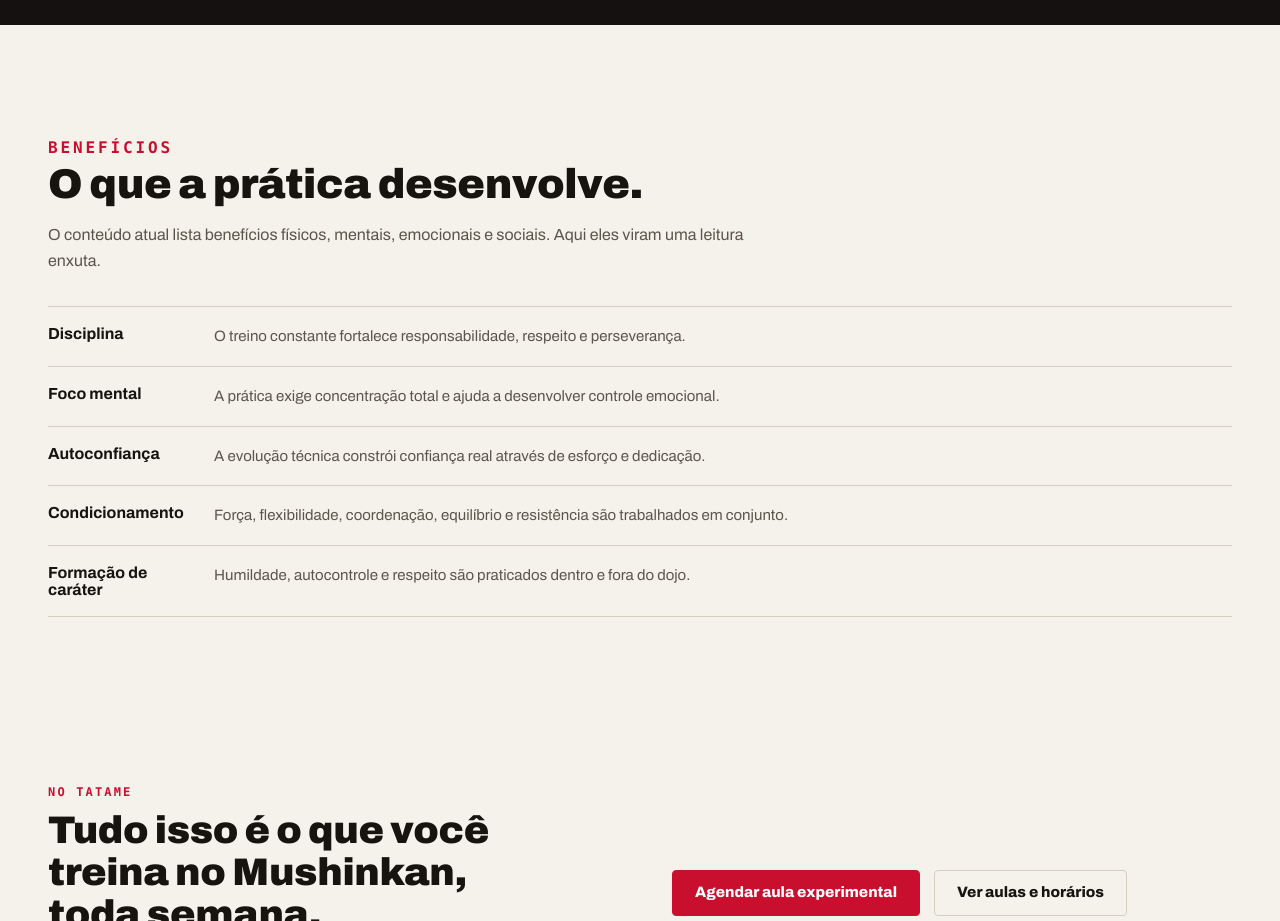
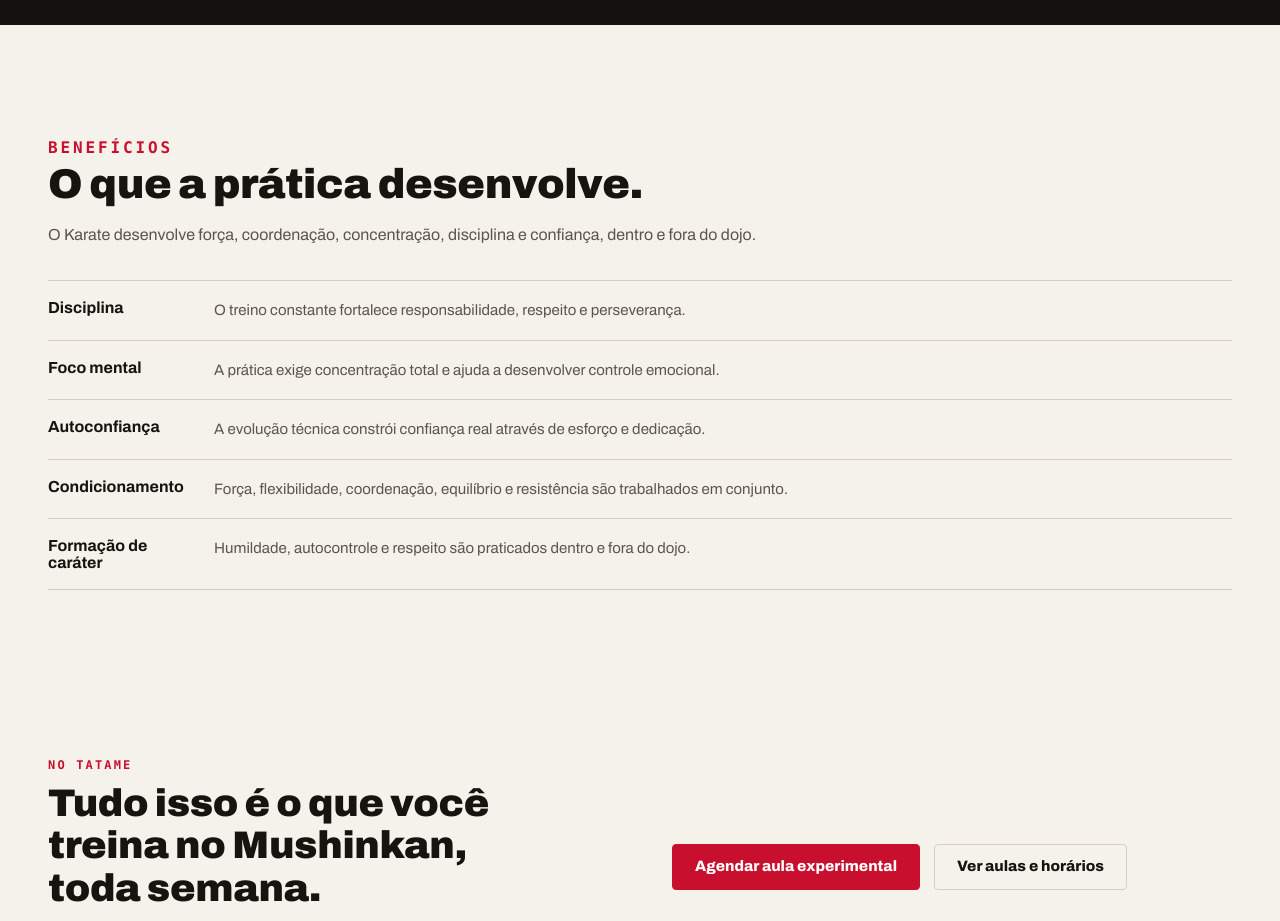
Before and after one commit to rikicx/mushinkan, a Next.js app: page /karate-shotokan in a window 1280 px wide. Shown: the part 2500-3421 px from the top of the page. Built offline with nearby package versions, Linux system fonts and the light colour scheme; a web font is replaced by a local one.

Commit message:
Refine Shotokan benefits introduction

```diff
--- a/src/app/karate-shotokan/page.tsx
+++ b/src/app/karate-shotokan/page.tsx
@@ -140,7 +140,8 @@ export default function ShotokanPage() {
           <SectionHeading
             eyebrow="Benefícios"
             title="O que a prática desenvolve."
-            text="O conteúdo atual lista benefícios físicos, mentais, emocionais e sociais. Aqui eles viram uma leitura enxuta."
+            text="O Karate desenvolve força, coordenação, concentração, disciplina e confiança, dentro e fora do dojo."
+            fullWidth
           />
           <div className={pageStyles.benefitList}>
             {benefits.map((benefit) => (
--- a/src/components/SectionHeading.tsx
+++ b/src/components/SectionHeading.tsx
@@ -6,6 +6,7 @@ type SectionHeadingProps = {
   text?: string;
   action?: React.ReactNode;
   style?: React.CSSProperties;
+  fullWidth?: boolean;
 };
 
 export function SectionHeading({
@@ -13,11 +14,14 @@ export function SectionHeading({
   title,
   text,
   action,
-  style
+  style,
+  fullWidth = false
 }: SectionHeadingProps) {
   return (
     <div className={styles.sectionHeading} style={style}>
-      <div className={styles.sectionHeadingText}>
+      <div
+        className={`${styles.sectionHeadingText} ${fullWidth ? styles.sectionHeadingTextFull : ""}`}
+      >
         {eyebrow ? <p className={styles.eyebrow}>{eyebrow}</p> : null}
         <h2>{title}</h2>
         {text ? <p>{text}</p> : null}
--- a/src/components/Shared.module.css
+++ b/src/components/Shared.module.css
@@ -36,6 +36,11 @@
 
 .sectionHeadingText {
   max-width: 720px;
+}
+
+.sectionHeadingTextFull {
+  width: 100%;
+  max-width: none;
 }
 
 .sectionHeading h2,
```
